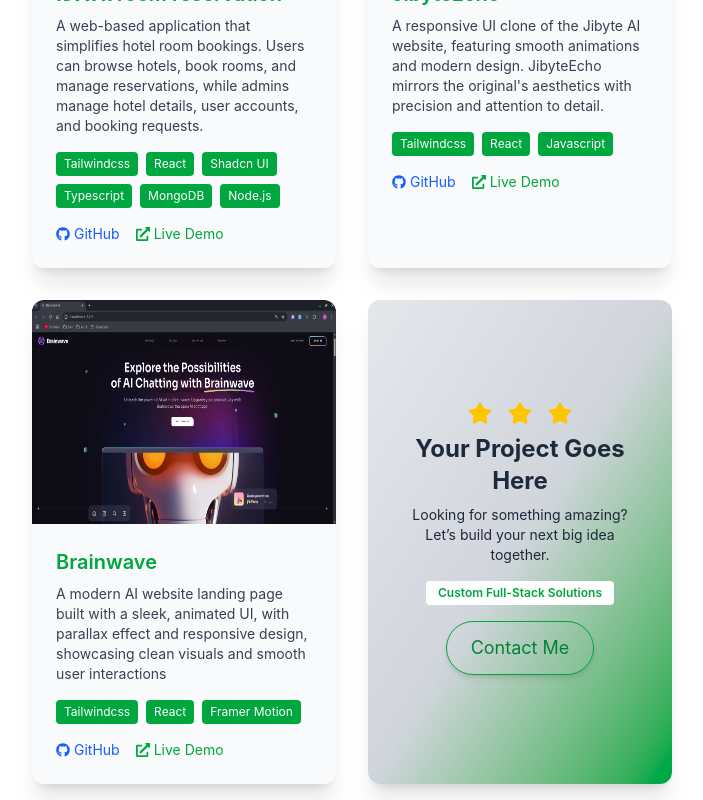
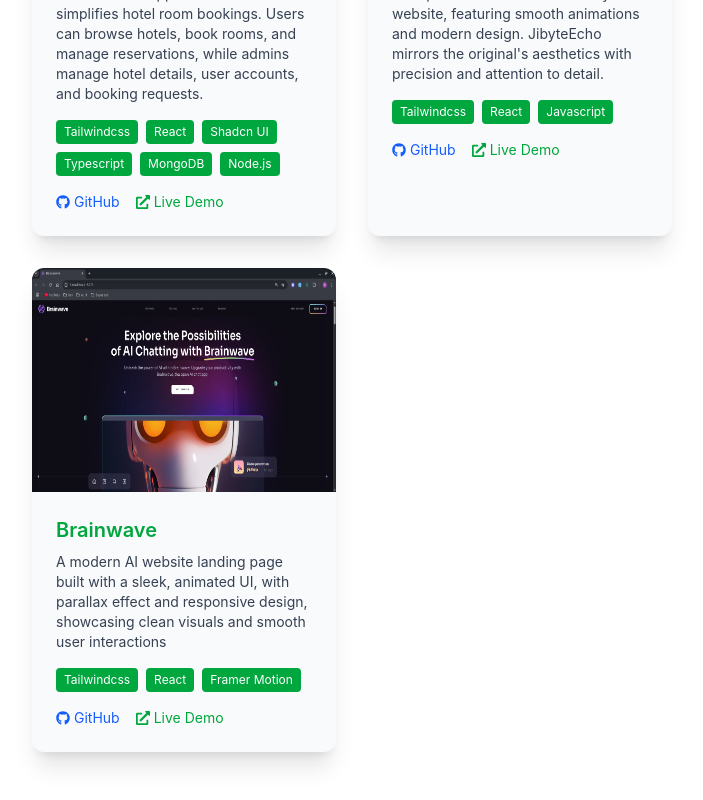
Before and after one commit to solomon-mh/solomon-muhye, a React (Vite) app: page / in a window 1280 px wide. Shown: the part 2874-3674 px from the top of the page, without its empty margins (288-991 px from the left). Built offline with nearby package versions, Linux system fonts and the light colour scheme.

Commit message:
refactor Projects component to adjust padding and comment out unused motion div for improved layout clarity

```diff
--- a/src/components/Projects.tsx
+++ b/src/components/Projects.tsx
@@ -1,11 +1,11 @@
 import { motion } from "framer-motion";
-import { FaGithub, FaExternalLinkAlt, FaStar } from "react-icons/fa";
+import { FaGithub, FaExternalLinkAlt } from "react-icons/fa";
 import placeHolderImage from "../assets/sample.png";
 import { projects } from "../data/projects";
 
 const Projects = () => {
   return (
-    <section id="projects" className="py-24 transition-colors duration-500">
+    <section id="projects" className="py-16 transition-colors duration-500">
       <div className="mx-auto">
         <motion.h2
           initial={{ opacity: 0, y: -30 }}
@@ -69,7 +69,7 @@
               </div>
             </motion.div>
           ))}
-          <motion.div
+          {/* <motion.div
             initial={{ opacity: 0, y: 30 }}
             whileInView={{ opacity: 1, y: 0 }}
             transition={{ delay: projects.length * 0.1, duration: 0.6 }}
@@ -96,7 +96,7 @@
             >
               Contact Me
             </a>{" "}
-          </motion.div>
+          </motion.div> */}
         </div>
       </div>
     </section>
```
